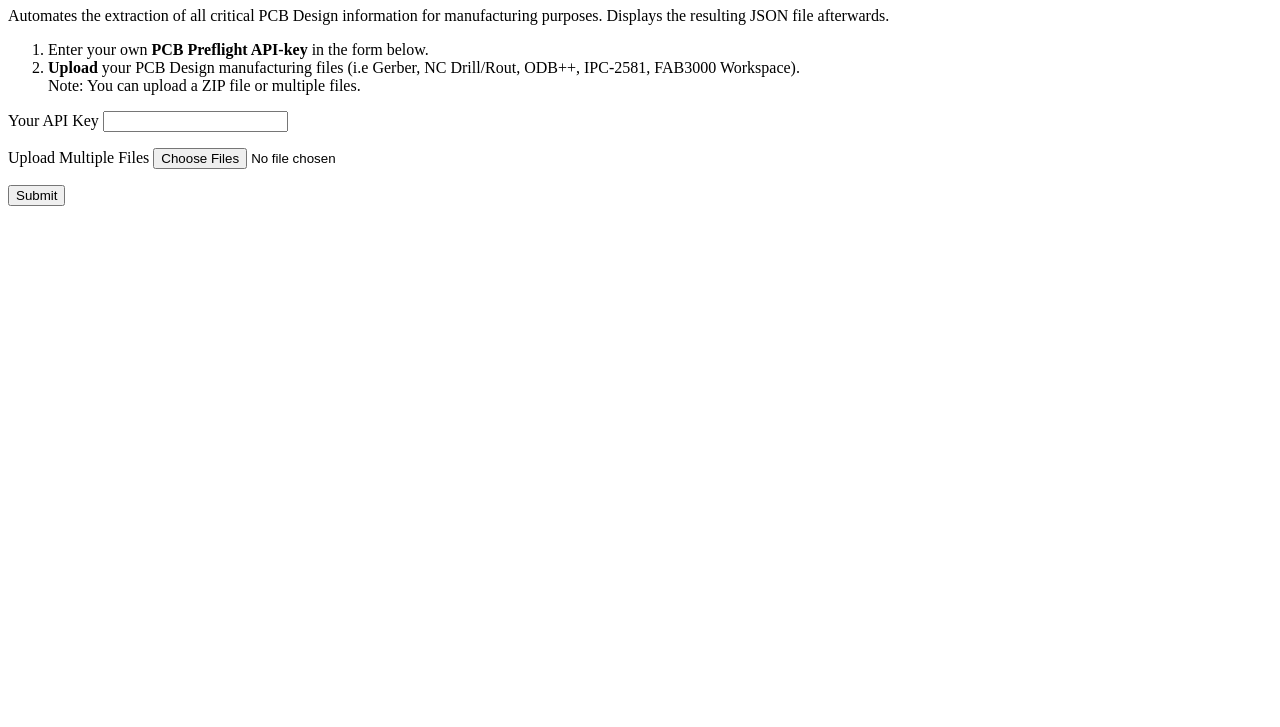
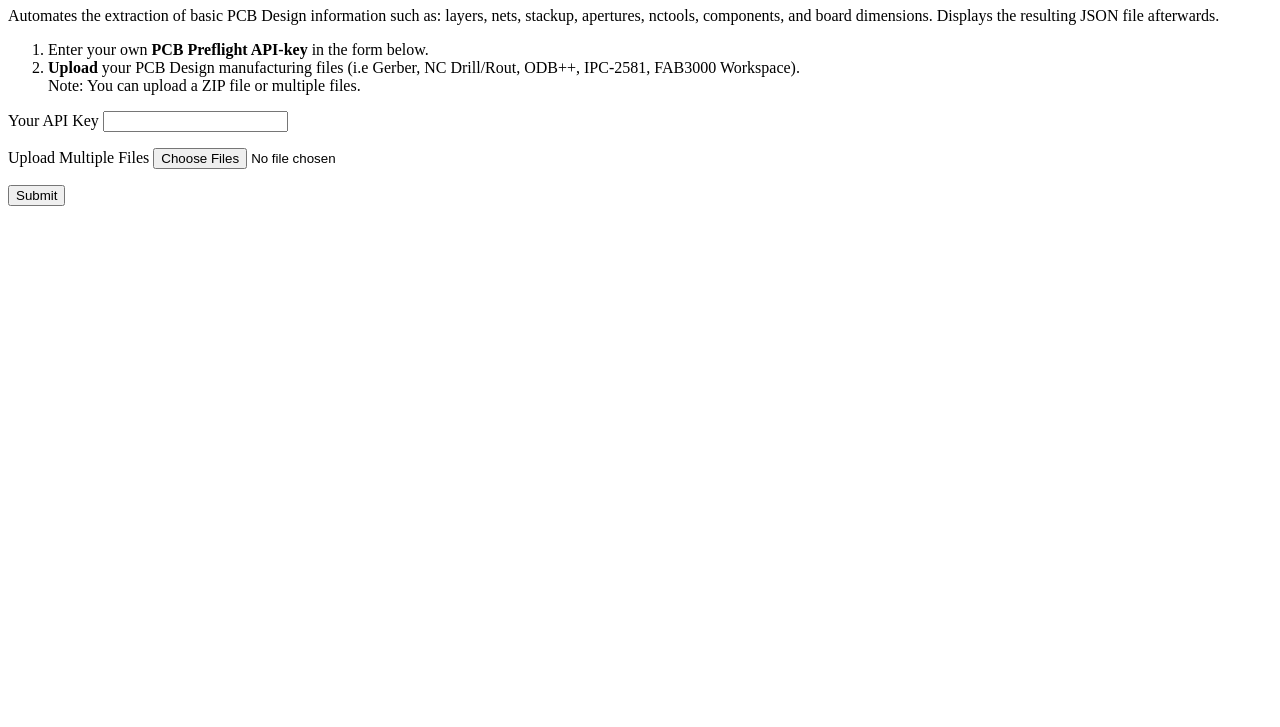
Before and after one commit to NumericalInnovations/pcbpreflight-examples, a plain HTML site: page 01_basic/index.html in a window 1280 px wide. Shown: the part 73-800 px from the top of the page. Drawn offline with Linux system fonts and the light colour scheme.

Commit message:
Readme updates

```diff
--- a/01_basic/index.html
+++ b/01_basic/index.html
@@ -8,7 +8,8 @@
 	<body>
 		<h1>PCB Preflight API Basic Example</h1>
 		<div>
-			Automates the extraction of all critical PCB Design information for manufacturing purposes. Displays the resulting JSON file afterwards.
+			Automates the extraction of basic PCB Design information such as: layers, nets, stackup, apertures, nctools, components, and board dimensions.
+			Displays the resulting JSON file afterwards.
 			<ol>
 				<li>Enter your own <b>PCB Preflight API-key</b> in the form below.</li>
 				<li><b>Upload</b> your PCB Design manufacturing files (i.e Gerber, NC Drill/Rout, ODB++, IPC-2581, FAB3000 Workspace). <br />Note: You can upload a ZIP file or multiple files.</li>
```
Also changed, not shown: 01_basic/README.MD, 02_server/README.MD, 03_extract/README.MD, 04_viewer/README.MD.
